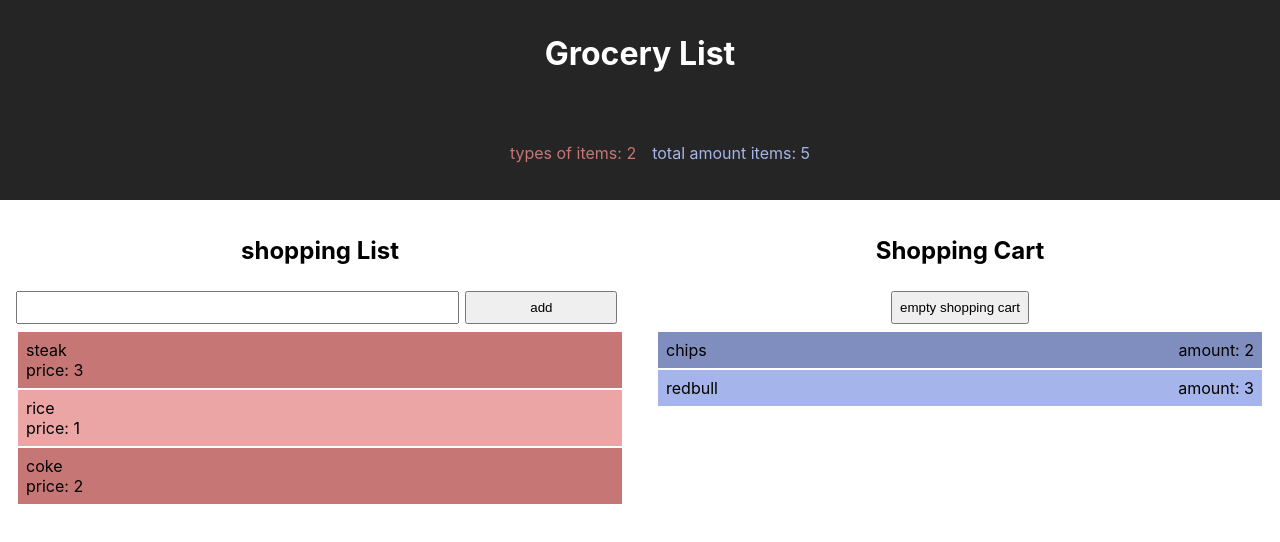
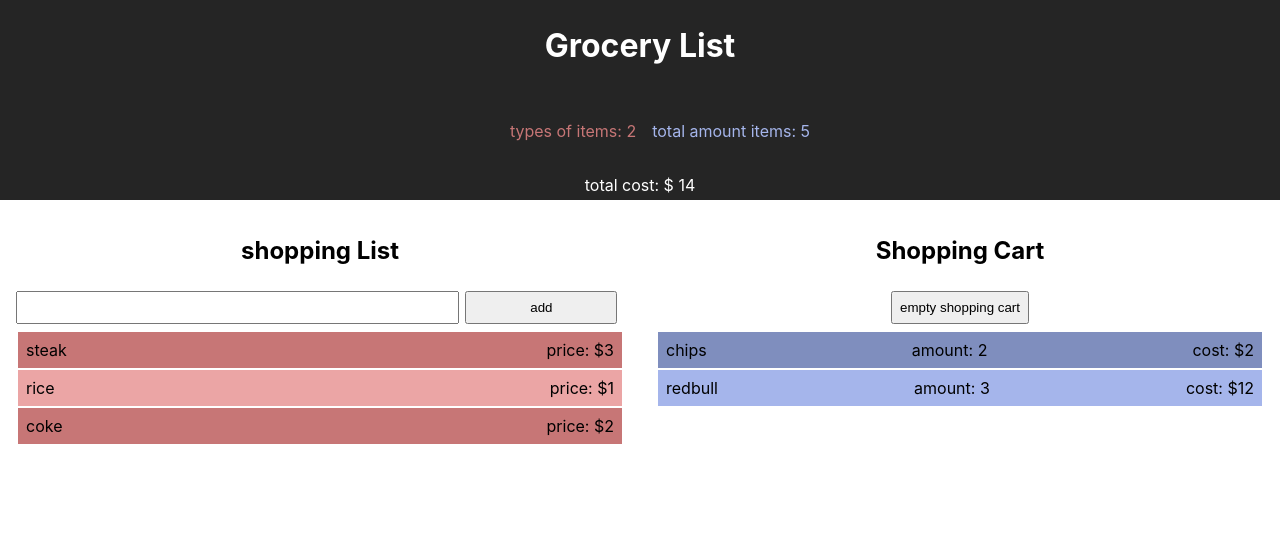
Before and after one commit to Sander-317/grocery_list, a React (Create React App) app: page / in a window 1280 px wide. Shown: the top 542 px of the page. Built offline with nearby package versions, Linux system fonts and the light colour scheme.

Commit message:
added price list items en shopping cart and made total price

```diff
--- a/src/App.css
+++ b/src/App.css
@@ -86,3 +86,8 @@ button {
   display: flex;
   justify-content: space-between;
 }
+
+.grocery-list .list-item {
+  display: flex;
+  justify-content: space-between;
+}
--- a/src/components/Container.js
+++ b/src/components/Container.js
@@ -7,13 +7,13 @@ class Container extends React.Component {
     super(props);
     this.state = {
       groceryItems: [
-        { id: 1, title: "steak", price: "3" },
-        { id: 2, title: "rice", price: "1" },
-        { id: 3, title: "coke", price: "2" },
+        { id: 1, title: "steak", price: 3 },
+        { id: 2, title: "rice", price: 1 },
+        { id: 3, title: "coke", price: 2 },
       ],
       shoppingListItems: [
-        { id: 4, title: "chips", amount: 2 },
-        { id: 5, title: "redbull", amount: 3 },
+        { id: 4, title: "chips", price: 1, amount: 2 },
+        { id: 5, title: "redbull", price: 4, amount: 3 },
       ],
     };
     this.handleClickGroceryItem = this.handleClickGroceryItem.bind(this);
@@ -30,6 +30,7 @@ class Container extends React.Component {
           return {
             id: listItem.id,
             title: listItem.title,
+            price: listItem.price,
             amount: listItem.amount + amount,
           };
         }
@@ -50,7 +51,7 @@ class Container extends React.Component {
       this.setState({
         shoppingListItems: [
           ...this.state.shoppingListItems,
-          { id: item.id, title: item.title, amount: 1 },
+          { id: item.id, title: item.title, price: item.price, amount: 1 },
         ],
       });
     }
@@ -72,6 +73,7 @@ class Container extends React.Component {
             this.state.shoppingListItems.length +
             1,
           title: title,
+
           amount: 1,
         },
       ],
@@ -93,6 +95,13 @@ class Container extends React.Component {
               }, 0)}{" "}
             </li>
           </ul>
+          <div>
+            total cost: ${" "}
+            {this.state.shoppingListItems.reduce((total, item) => {
+              console.log(item);
+              return total + item.amount * item.price;
+            }, 0)}
+          </div>
         </header>
         <main>
           <GroceryList
--- a/src/components/List.js
+++ b/src/components/List.js
@@ -13,6 +13,7 @@ class List extends React.Component {
               clickItem={() => this.props.onItemClick(item)}
               showQuantities={this.props.showQuantities}
               showPice={this.props.showPrice}
+              showCost={this.props.showCost}
             />
           ))}
         </ul>
--- a/src/components/ListItem.js
+++ b/src/components/ListItem.js
@@ -1,6 +1,6 @@
 import React from "react";
 
-function ListItem({ item, clickItem, showQuantities, showPice }) {
+function ListItem({ item, clickItem, showQuantities, showPice, showCost }) {
   //   console.log(props);
   return (
     <li
@@ -12,7 +12,7 @@ function ListItem({ item, clickItem, showQuantities, showPice }) {
       <div>{item.title}</div>
       {showPice && (
         <>
-          <div>price: {item.price}</div>
+          <div>price: ${item.price}</div>
         </>
       )}
       {showQuantities && (
@@ -20,6 +20,11 @@ function ListItem({ item, clickItem, showQuantities, showPice }) {
           <div>amount: {item.amount}</div>
         </>
       )}
+      {showCost && (
+        <>
+          <div>cost: ${item.price * item.amount}</div>
+        </>
+      )}
     </li>
   );
 }
--- a/src/components/ShoppingCart.js
+++ b/src/components/ShoppingCart.js
@@ -6,7 +6,12 @@ function ShoppingCart({ items, onItemClick, onEmptyClick }) {
     <div className="shopping-cart">
       <h2>Shopping Cart</h2>
       <button onClick={onEmptyClick}>empty shopping cart</button>
-      <List items={items} onItemClick={onItemClick} showQuantities={true} />
+      <List
+        items={items}
+        onItemClick={onItemClick}
+        showQuantities={true}
+        showCost={true}
+      />
     </div>
   );
 }
```
